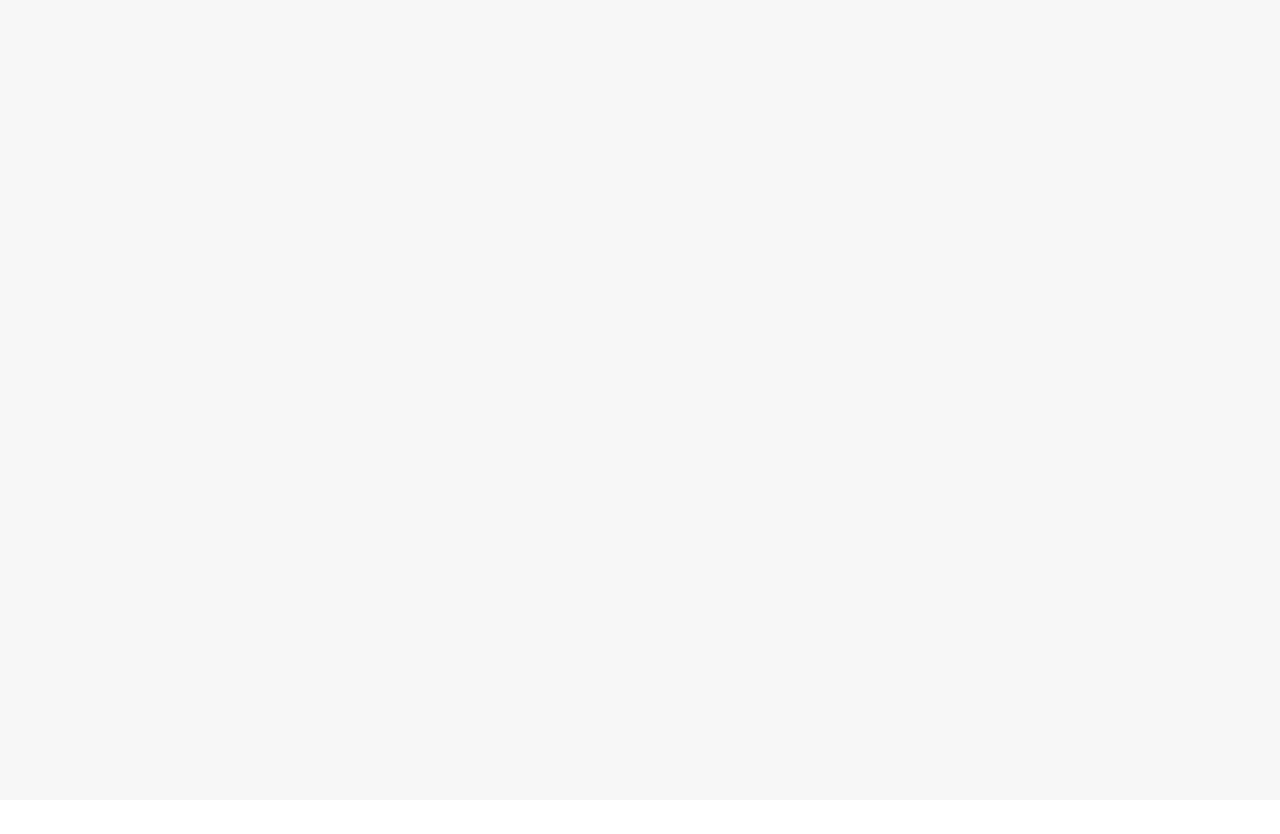
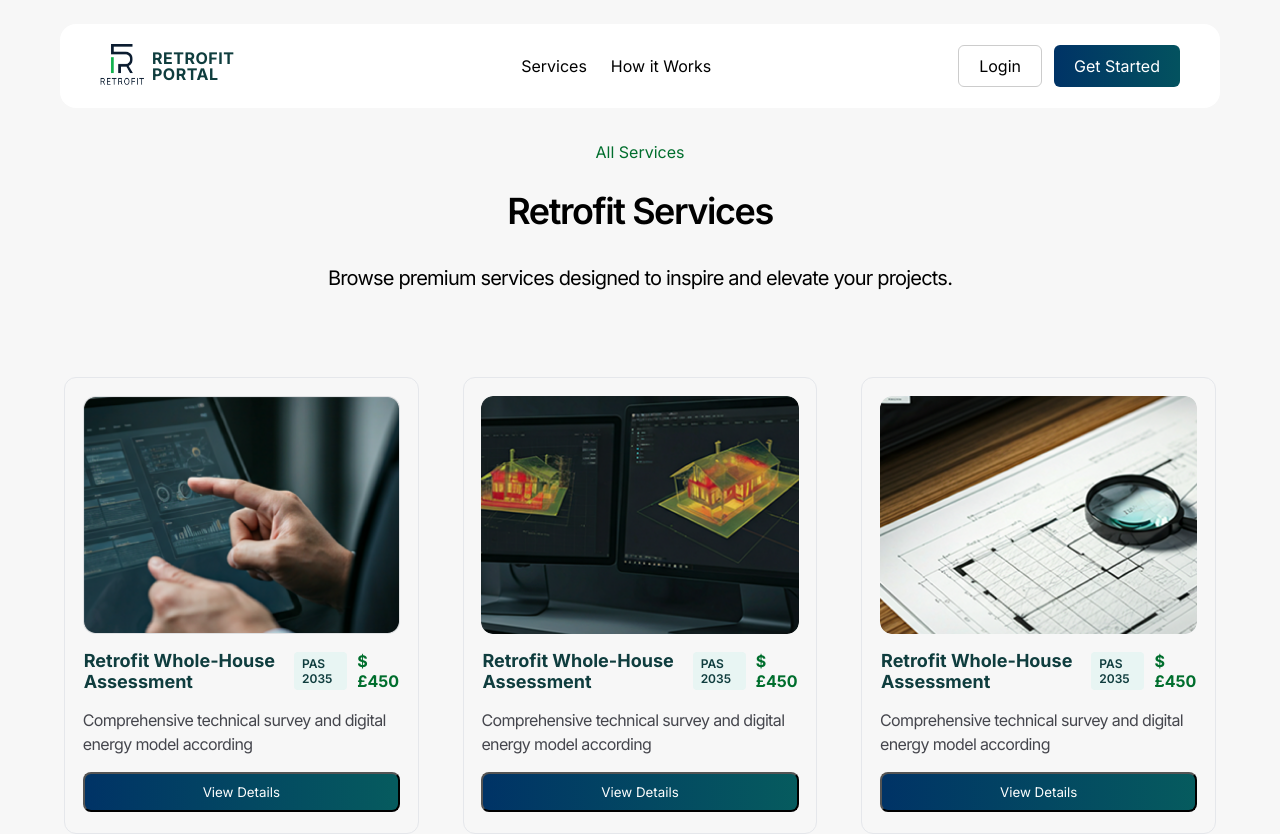
Before and after one commit to bilal-1235/Retrofit_project, a React (Vite) app: page /servicespage in a window 1280 px wide. Before the commit this address had no page. Shown: the top 834 px of the page. Before the commit the page ends 800 px from the top, so only its background shows below. Built offline with nearby package versions, Linux system fonts and the light colour scheme.

Commit message:
services page

```diff
--- a/src/App.jsx
+++ b/src/App.jsx
@@ -9,6 +9,7 @@ import Testimonials from './Component/Testimonials'
 import CTABanner from './Component/CTABanner'
 import Login from './Component/Login';
 import Signup from './Component/Signup';
+import ServicesPage from './Component/ServicesPage';
 
 function LandingPage() {
   return (
@@ -29,7 +30,7 @@ function App() {
       <Routes>
         <Route path="/" element={<Layout />}>
           <Route index element={<LandingPage />} />
-
+          <Route path="servicespage" element={<ServicesPage />} />
         </Route>
         <Route path="login" element={<Login />} />
          <Route path="signup" element={<Signup />} />
--- a/src/Component/Services.css
+++ b/src/Component/Services.css
@@ -73,3 +73,14 @@
   gap: 44px;
   padding: 5%;
 }
+.Services-description{
+  font-family: var(--font-primary);
+font-weight: 400;
+font-style: Regular;
+font-size: 20px;
+line-height: 30px;
+letter-spacing: -0.8px;
+text-align: center;
+vertical-align: middle;
+
+}
--- a/src/Component/ServicesCard.css
+++ b/src/Component/ServicesCard.css
@@ -83,3 +83,16 @@ padding: 10px;
 gap: 10px;
 margin-bottom: 1%;
 }
+
+
+.Services-description{
+  font-family: var(--primary);
+font-weight: 400;
+font-style: Regular;
+font-size: 20px;
+line-height: 30px;
+letter-spacing: -0.8px;
+text-align: center;
+vertical-align: middle;
+
+}
--- /dev/null
+++ b/src/Component/ServicesPage.jsx
@@ -0,0 +1,64 @@
+import "./Services.css";
+import ServiceCard from "../Component/ServicesCard";
+import serviceimage1 from "../assets/Service/Service-image1.png";
+import serviceimage2 from "../assets/Service/Service-image2.png";
+import serviceimage3 from "../assets/Service/Service-image3.png";
+function ServicesPage() {
+  const services = [
+    {
+      title: "Retrofit Whole-House Assessment",
+      description:
+        "Comprehensive technical survey and digital energy model according",
+      category: "Assessment",
+      budget: "Under £500",
+      tag: "PAS 2035",
+      duration: "5-7 Days",
+      price: "£450",
+      image: serviceimage1,
+    },
+    {
+      title: "Retrofit Whole-House Assessment",
+      description:
+        "Comprehensive technical survey and digital energy model according",
+      category: "Design",
+      budget: "Under £500",
+      tag: "PAS 2035",
+      duration: "5-7 Days",
+      price: "£450",
+      image: serviceimage2,
+    },
+    {
+      title: "Retrofit Whole-House Assessment",
+      description:
+        "Comprehensive technical survey and digital energy model according",
+      category: "Design",
+      budget: "Under £500",
+      tag: "PAS 2035",
+      duration: "5-7 Days",
+      price: "£450",
+      image: serviceimage3,
+    },
+
+  ];
+
+  return (
+    <section>
+      <p className="Services" color="green"> All Services</p>
+      <h2 className="Retrofit-Services">Retrofit Services</h2>
+      <p className="Services-description">Browse premium services designed to inspire and elevate your projects.</p>
+      <div className="services-grid">
+        {services.map((item) => (
+          <ServiceCard
+            key={item.title}
+            title={item.title}
+            tag={item.tag}
+            price={item.price}
+            description={item.description}
+            image={item.image}
+          />
+        ))}
+      </div>
+    </section>
+  );
+}
+export default ServicesPage;
```
Also changed, not shown: src/Component/ServicesPage.css (added).
